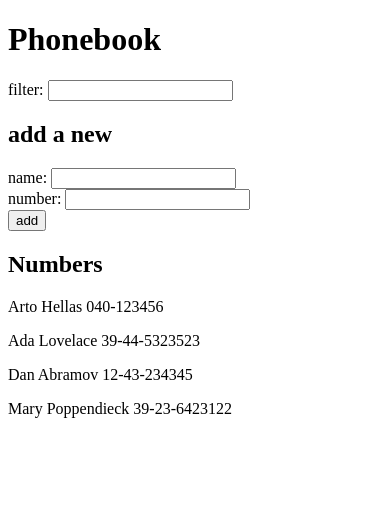
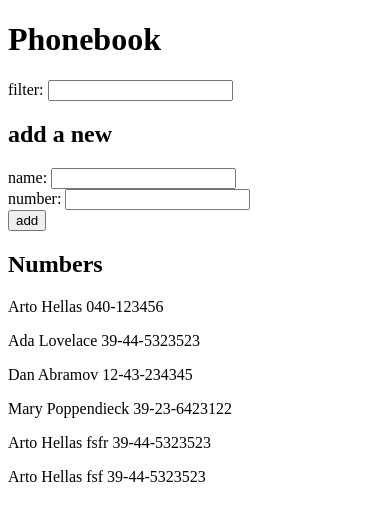
Before and after one commit to zerochil/fullstackopen, a React (Vite) app in the folder part2/phonebook/: page / in a window 390 px wide. Shown: the top 520 px of the page. Built offline with nearby package versions, Linux system fonts and the light colour scheme; data requests are answered from the project's data file.

Commit message:
2.12: The Phonebook step7

```diff
--- a/part2/phonebook/db.json
+++ b/part2/phonebook/db.json
@@ -1,5 +1,5 @@
 {
-    "persons":[
+  "persons": [
     {
       "name": "Arto Hellas",
       "number": "040-123456",
@@ -19,6 +19,16 @@
       "name": "Mary Poppendieck",
       "number": "39-23-6423122",
       "id": 4
+    },
+    {
+      "name": "Arto Hellas fsfr",
+      "number": "39-44-5323523",
+      "id": 5
+    },
+    {
+      "name": "Arto Hellas fsf",
+      "number": "39-44-5323523",
+      "id": 6
     }
   ]
 }
--- a/part2/phonebook/src/App.jsx
+++ b/part2/phonebook/src/App.jsx
@@ -26,7 +26,20 @@ const App = () => {
       return
     }
 
-    setPersons([...persons, formProps])
+    formProps.id = persons.length+1
+
+    // const newPersons = persons.concat(formProps)
+
+    axios
+    .post("http://localhost:3000/persons", formProps)
+    .then((response) => {
+      console.log(response.data);
+    })
+    .catch((error) => {
+      console.log("Error:", error.message);
+    });
+
+    setPersons(persons.concat(formProps))
   }
 
 
```
Lines whose indentation alone changed are shown as unchanged.
